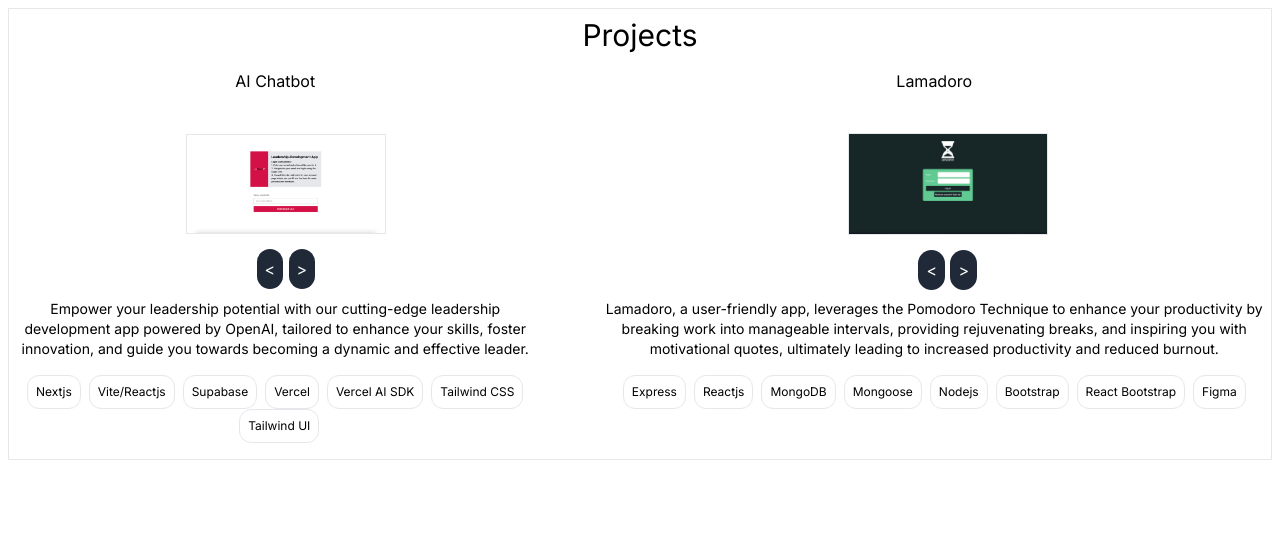
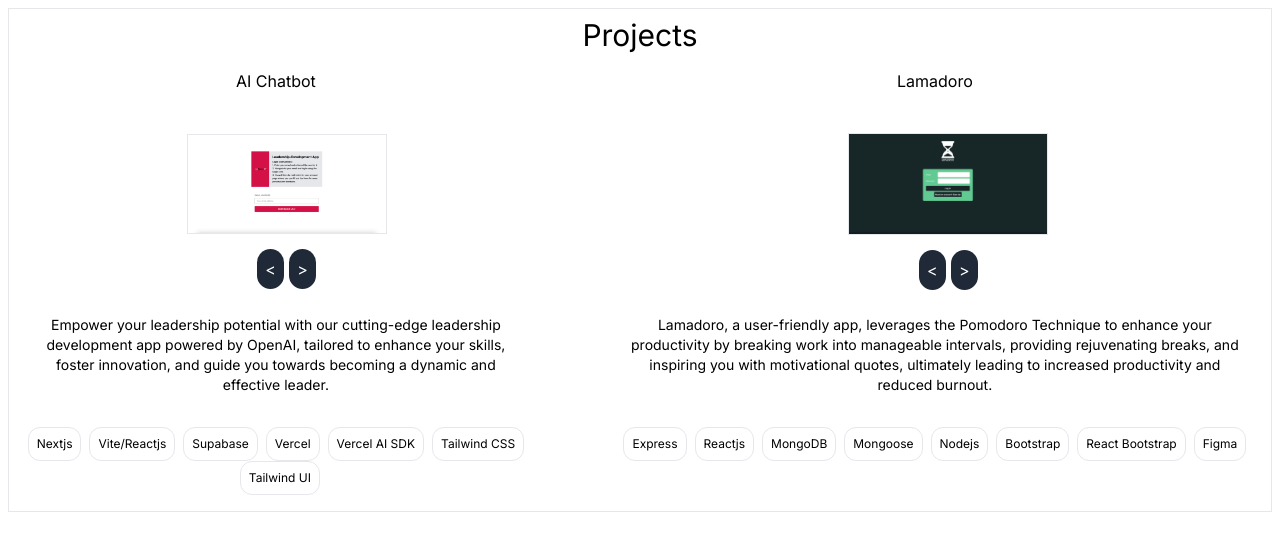
Before and after one commit to mzsellem/marleysz, a Next.js app: page /mywork in a window 1280 px wide. Shown: the top 534 px of the page. Built offline with nearby package versions, Linux system fonts and the light colour scheme.

Commit message:
projects

```diff
--- a/app/components/project/project.jsx
+++ b/app/components/project/project.jsx
@@ -7,7 +7,7 @@ export default function Project({ images, title, description, techLinks }) {
          <div className="image-slideshow md:flex items-center mt-2 md:mb-8">
             <ImageSlideshow images={images} />
          </div>
-         <div className="flex m-2 text-center text-sm">{description}</div>
+         <div className="flex m-6 text-center text-sm">{description}</div>
          <div className="space-x-2 mt-2 mb-4 flex flex-wrap justify-center">
             {techLinks.map((tech, index) => (
                <a
```
